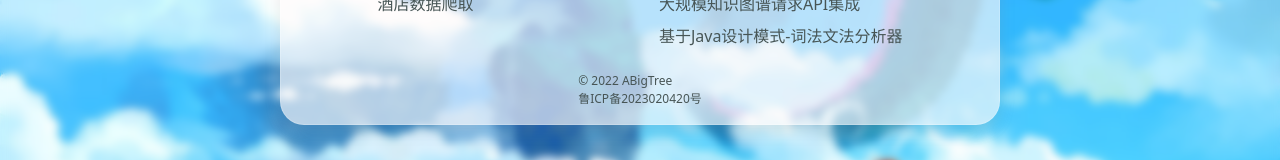
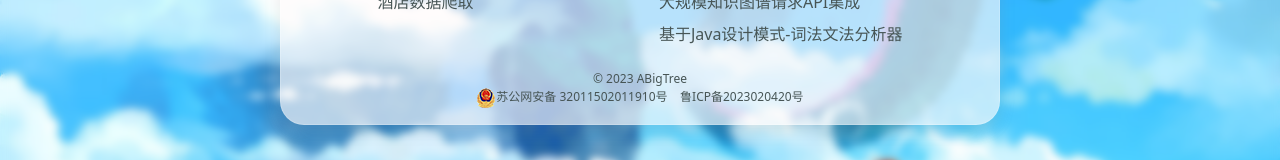
Before and after one commit to A-BigTree/myHomePage, a Vue app: page / in a window 1280 px wide. Shown: the part 491-651 px from the top of the page. Built offline with nearby package versions, Linux system fonts and the light colour scheme; some icons are missing.

Commit message:
update 公安备案

```diff
--- a/src/App.vue
+++ b/src/App.vue
@@ -71,8 +71,15 @@
     </div>
 
     <div class="copyright mt-4 mb-4">
-      <p>© 2022 ABigTree</p>
-      <p><a href="https://beian.miit.gov.cn">鲁ICP备2023020420号</a></p>
+      <p style="text-align: center;">© 2023 ABigTree</p>
+		 	<p style="text-align: center;">
+        <a href="http://www.beian.gov.cn/portal/registerSystemInfo?recordcode=32011502011910">
+          <img src="/assets/img/beian.png" style="float:left;"/>
+            苏公网安备 32011502011910号
+            &nbsp;&nbsp;
+        </a>
+        <a href="https://beian.miit.gov.cn">鲁ICP备2023020420号</a>
+      </p>
     </div>
   </div>
 </template>
```
Also changed, not shown: public/assets/img/beian.png (added).
